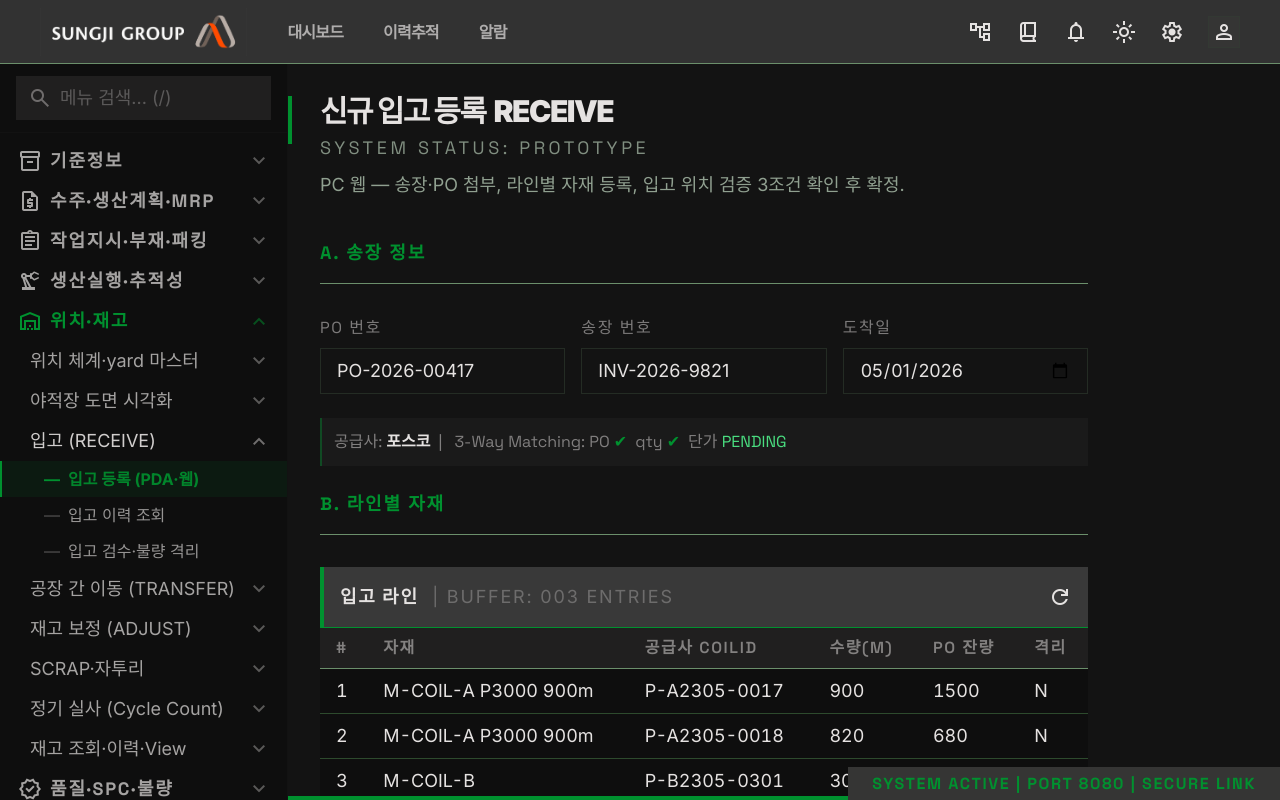
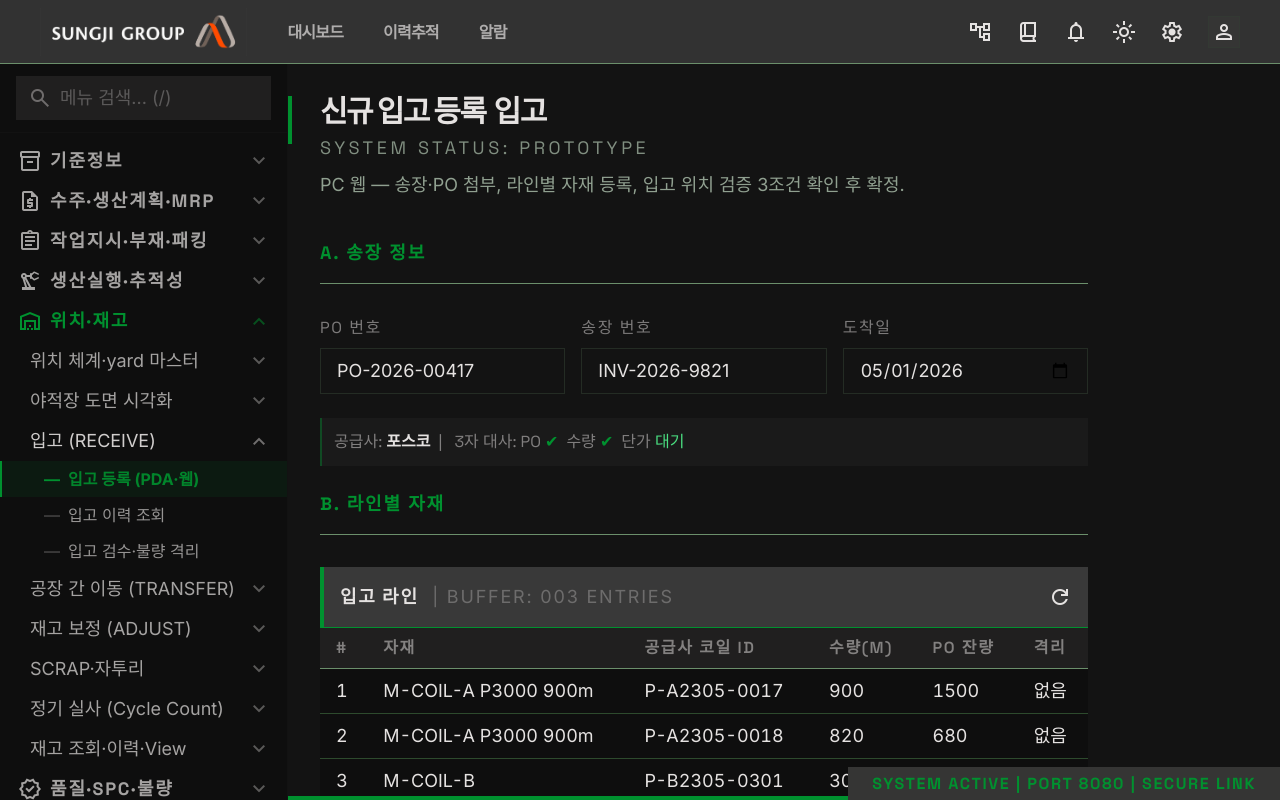
Before and after one commit to oct254k/vicon-mes-proto-lv2, a Next.js app: page /loc/receive/new in a window 1280 px wide. Built offline with nearby package versions, Linux system fonts and the light colour scheme.

Commit message:
style: 신규 입고 등록 페이지 한글화
RECEIVE→입고, 3-Way Matching→3자 대사, qty→수량,
PENDING→대기, CoilID→코일 ID, N/Y→없음/있음,
fifo_seq→FIFO 순번, ACTIVE→활성

Co-Authored-By: Claude Sonnet 4.6 <noreply@anthropic.com>

```diff
--- a/src/app/(app)/loc/receive/new/page.tsx
+++ b/src/app/(app)/loc/receive/new/page.tsx
@@ -8,16 +8,16 @@ import { FieldHeader } from "@/components/ui/FieldHeader";
 const LINE_COLS = [
   { key: "lineNo",   label: "#" },
   { key: "material", label: "자재" },
-  { key: "coilId",   label: "공급사 CoilID" },
+  { key: "coilId",   label: "공급사 코일 ID" },
   { key: "qty",      label: "수량(m)" },
   { key: "poRemain", label: "PO 잔량" },
   { key: "isolate",  label: "격리" },
 ];
 
 const LINES = [
-  { lineNo:1, material:"M-COIL-A P3000 900m", coilId:"P-A2305-0017", qty:"900",   poRemain:"1500", isolate:"N" },
-  { lineNo:2, material:"M-COIL-A P3000 900m", coilId:"P-A2305-0018", qty:"820",   poRemain:"680",  isolate:"N" },
-  { lineNo:3, material:"M-COIL-B",            coilId:"P-B2305-0301", qty:"300",   poRemain:"300",  isolate:"Y" },
+  { lineNo:1, material:"M-COIL-A P3000 900m", coilId:"P-A2305-0017", qty:"900",   poRemain:"1500", isolate:"없음" },
+  { lineNo:2, material:"M-COIL-A P3000 900m", coilId:"P-A2305-0018", qty:"820",   poRemain:"680",  isolate:"없음" },
+  { lineNo:3, material:"M-COIL-B",            coilId:"P-B2305-0301", qty:"300",   poRemain:"300",  isolate:"있음" },
 ];
 
 const inputCls = "w-full bg-surface border border-outline/20 px-4 py-2 text-sm text-on-surface focus:outline-none focus:border-[#00912F]";
@@ -34,7 +34,7 @@ export default function ReceiveNewPage() {
     <div>
       <PageHeader
         title="신규 입고 등록"
-        accent="RECEIVE"
+        accent="입고"
         nodeRef="SCR-LOC-020"
         status="PROTOTYPE"
         description="PC 웹 — 송장·PO 첨부, 라인별 자재 등록, 입고 위치 검증 3조건 확인 후 확정."
@@ -58,15 +58,15 @@ export default function ReceiveNewPage() {
           </div>
           <div className="bg-surface-elevated p-3 text-xs text-on-surface/50 border-l-2 border-[#00912F]/40 font-label">
             공급사: <span className="text-on-surface font-bold">포스코</span>&ensp;|&ensp;
-            3-Way Matching: PO <span className="text-[#00912F]">✔</span>&ensp;qty <span className="text-[#00912F]">✔</span>&ensp;단가 <span className="text-warning">PENDING</span>
+            3자 대사: PO <span className="text-[#00912F]">✔</span>&ensp;수량 <span className="text-[#00912F]">✔</span>&ensp;단가 <span className="text-warning">대기</span>
           </div>
 
           <FieldHeader title="B. 라인별 자재" moduleRef="FNC-LOC-038" />
           <DataTable title="입고 라인" columns={LINE_COLS} data={LINES} bufferCount={LINES.length} />
           <div className="bg-surface-elevated p-4 text-xs font-label">
             <p className="uppercase tracking-widest text-on-surface/40 mb-2">Lot 자동채번 미리보기</p>
-            <p><span className="text-[#00912F]">1</span> → RCV-20260501-0017 <span className="text-on-surface/30">(fifo_seq 4521)</span></p>
-            <p><span className="text-[#00912F]">2</span> → RCV-20260501-0018 <span className="text-on-surface/30">(fifo_seq 4522)</span></p>
+            <p><span className="text-[#00912F]">1</span> → RCV-20260501-0017 <span className="text-on-surface/30">(FIFO 순번 4521)</span></p>
+            <p><span className="text-[#00912F]">2</span> → RCV-20260501-0018 <span className="text-on-surface/30">(FIFO 순번 4522)</span></p>
           </div>
 
           <FieldHeader title="C. 입고 위치 검증" moduleRef="FNC-LOC-040" />
@@ -74,7 +74,7 @@ export default function ReceiveNewPage() {
             <div><label className={labelCls}>위치 ID</label><input value={loc} onChange={e=>setLoc(e.target.value)} className={inputCls+" w-52"}/></div>
           </div>
           <div className="flex gap-3 text-xs font-label">
-            {["ACTIVE ✔", "Y-RAW 허용 ✔", "잔여 1,500m ✔"].map(t=>(
+            {["활성 ✔", "Y-RAW 허용 ✔", "잔여 1,500m ✔"].map(t=>(
               <span key={t} className="text-[#00912F]">{t}</span>
             ))}
           </div>
```
